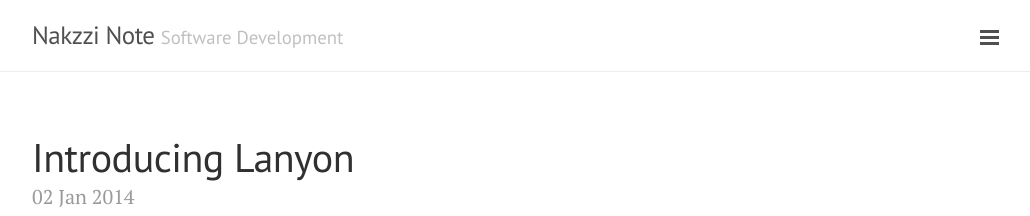
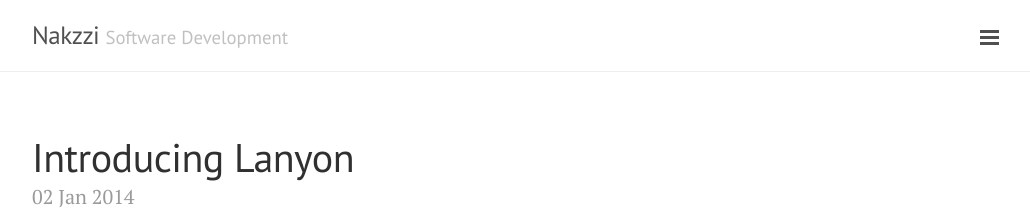
Before and after one commit to cholnh/cholnh.github.io, a Jekyll site: the page built from index.html, in a window 1280 px wide. Shown: the top 216 px of the page, without its empty margins (248-1278 px from the left). Built offline with Jekyll 4.4.1, drawn with Linux system fonts in a browser that asks for light colours; Markdown is read by kramdown in place of the engine named in the settings; the list of posts is cut into pages by our own code.

Commit message:
Update _config.yml

```diff
--- a/_config.yml
+++ b/_config.yml
@@ -6,7 +6,7 @@ pygments:         true
 permalink:        pretty
 
 # Setup
-title:            Nakzzi Note
+title:            Nakzzi
 tagline:          'Software Development'
 description:      'Made by [@Nakzzi](mailto:cholnh486@gmail.com).'
 url:
```
